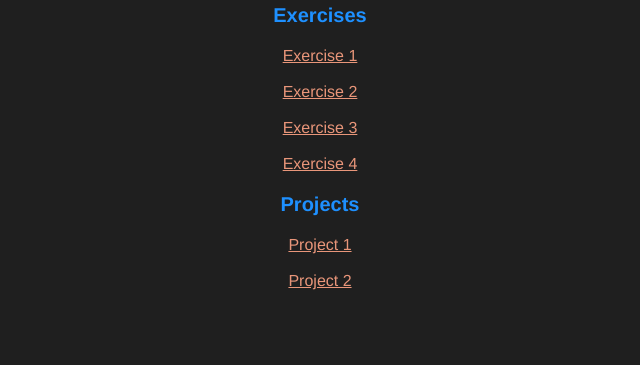
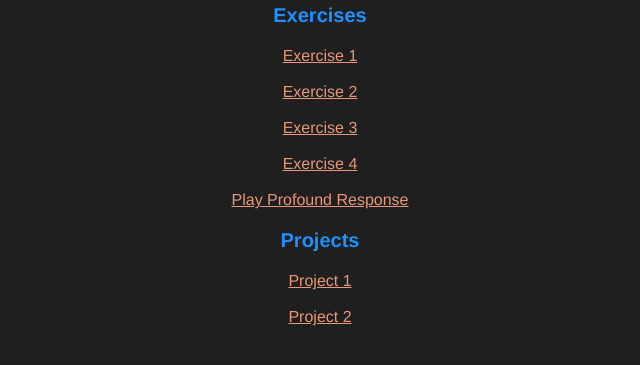
Before and after one commit to DTapia98/DanielTapiaInteractiveMedia341, a plain HTML site: page index.html in a window 1280 px wide. Shown: the part 233-598 px from the top of the page, without its empty margins (320-960 px from the left). Drawn offline with Linux system fonts and the light colour scheme.

Commit message:
03/03 update

```diff
--- a/index.html
+++ b/index.html
@@ -21,6 +21,8 @@
       <div><a href="Exercise3/index.html"> Exercise 3</a></div><br>
       <br>
       <div><a href="Exercise4/index.html"> Exercise 4</a></div><br>
+      <br>
+      <div><a href="PlayProfoundResponse/index.html"> Play Profound Response</a></div><br>
 
     <h3>Projects</h3>
       <div><a href="https://www.reddit.com/r/managers/comments/scmzjx/hierarchies_of_labor/"> Project 1</a></div><br>
```
